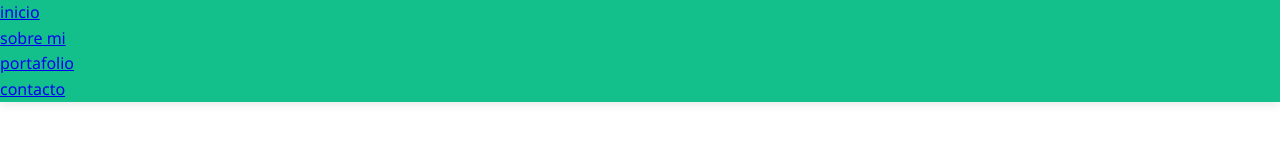
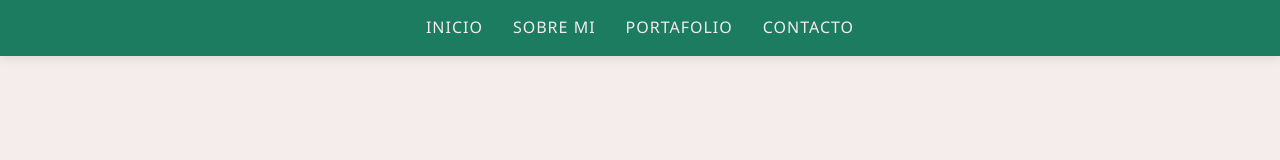
Before and after one commit to jacobx-x/mipaginaweb, a plain HTML site: page index.html in a window 1280 px wide. Drawn offline with Linux system fonts and the light colour scheme.

Commit message:
nuevo estilo

```diff
--- a/style.css
+++ b/style.css
@@ -1,8 +1,8 @@
 :root {
-    --color-primario: #13c08c;
-    --color-secundario: #ffffff;
-    --color-acento: #112fa9;
-    --color-texto: #74666677;
+    --color-primario: #1c7c5f;
+    --color-secundario: #f5ecec;
+    --color-acento: #0fc3e2;
+    --color-texto: #ffffff77;
     --color-fondo-suave: #37161611;
     --transition: all 0.4s ease;
 
@@ -31,3 +31,31 @@
     top: 0;
     z-index: 1000;
 }
+
+nav {
+    max-width: 1200px;
+    margin: 0 auto;
+    padding: 15px 20px;
+}
+
+nav ul {
+    display: flex;
+    list-style: none;
+    justify-content: center;
+    justify-content: center;
+    gap: 30px
+}
+
+nav ul li a {
+    color: var(--color-secundario);
+    text-decoration: none;
+    font-size: 1rem;
+    font-weight: 500;
+    text-transform: uppercase;
+    letter-spacing: 1px;
+    transition: var(--transition);
+}
+
+nav ul li a:hover {
+    color: var(--color-acento);
+}
```
